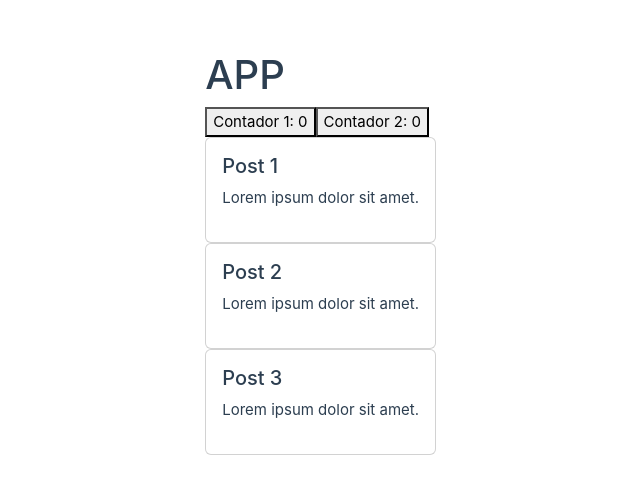
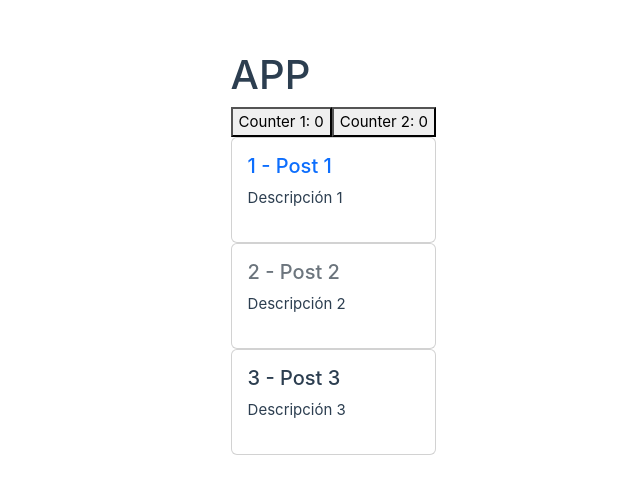
Before and after one commit to eduardo280198/vue3-components, a Vue app: page / in a window 1280 px wide. Shown: the part 147-640 px from the top of the page, without its empty margins (192-832 px from the left). Built offline with nearby package versions, Linux system fonts and the light colour scheme.

Commit message:
Multiples props

```diff
--- a/src/App.vue
+++ b/src/App.vue
@@ -8,11 +8,27 @@
   <div class="container">
     <h1>APP</h1>
 
-    <ButtonCounter texto="Contador 1:"></ButtonCounter>
-    <button-counter texto="Contador 2:"></button-counter>
+    <ButtonCounter texto="Counter 1:"></ButtonCounter>
+    <button-counter texto="Counter 2:"></button-counter>
 
-    <BlogPost title="Post 1"></BlogPost>
-    <BlogPost title="Post 2"></BlogPost>
-    <BlogPost title="Post 3"></BlogPost>
+    <BlogPost
+      title="Post 1"
+      id="1" body="Descripción 1"
+      colorText="primary">
+    </BlogPost>
+
+    <BlogPost
+      title="Post 2"
+      id="2"
+      body="Descripción 2"
+      colorText="secondary">
+    </BlogPost>
+
+    <BlogPost
+      title="Post 3"
+      id="3"
+      body="Descripción 3"
+      colorText="sucess">
+    </BlogPost>
   </div>
 </template>
--- a/src/components/BlogPost.vue
+++ b/src/components/BlogPost.vue
@@ -1,12 +1,15 @@
 <script setup>
-    defineProps(['title']);
+    defineProps(['title', 'id', 'body', 'colorText']);
 </script>
 
 <template>
     <div class="card">
         <div class="card-body">
-            <h5 class="card-title">{{title}}</h5>
-            <p>Lorem ipsum dolor sit amet.</p>
+            <h5
+                class="card-title"
+                :class="`text-${colorText}`"
+            >{{id}} - {{title}}</h5>
+            <p>{{body}}</p>
         </div>
     </div>
 </template>
```
